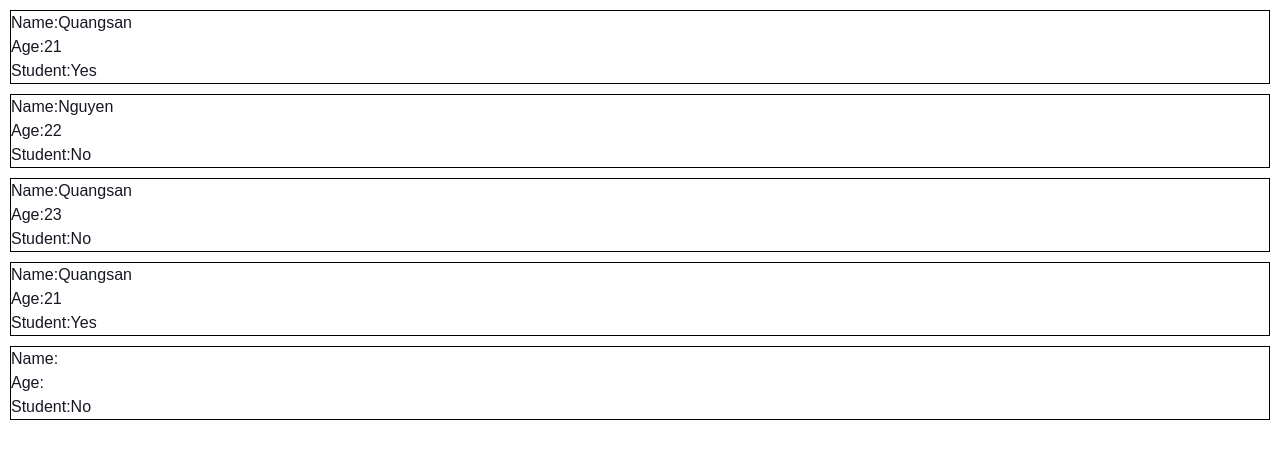
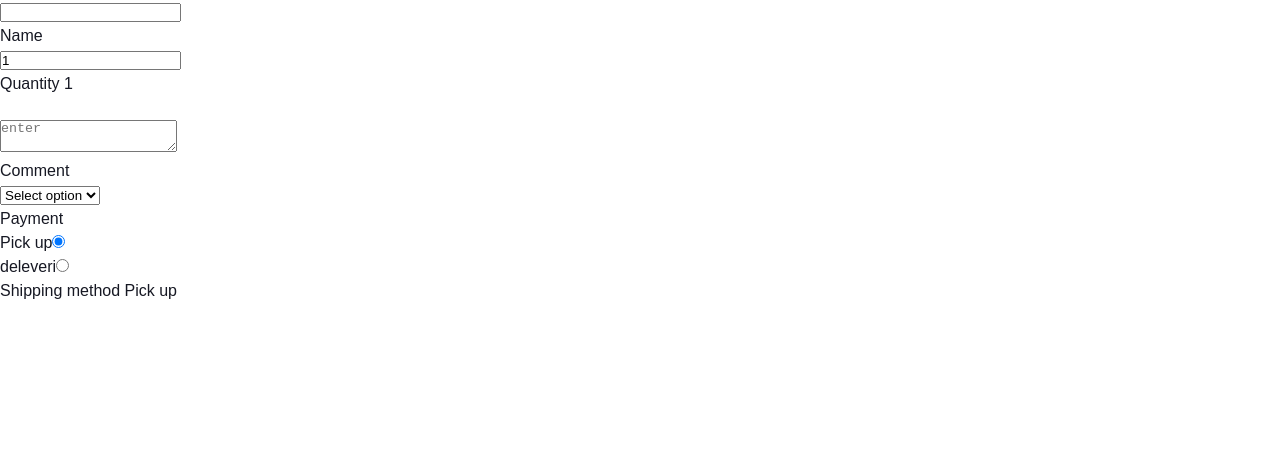
Before and after one commit to Quangsan888/Create-React-App-With-Vite, a React (Vite) app: page / in a window 1280 px wide. Shown: the top 458 px of the page. Built offline with nearby package versions, Linux system fonts and the light colour scheme.

Commit message:
học useSte update ,hc tạo list , render ,counter,display img

```diff
--- a/src/App.jsx
+++ b/src/App.jsx
@@ -1,14 +1,33 @@
-import Student from "./Student.jsx";
+// import List from "./List.jsx";
+// import ProfilePicture from "./ProfilePicture.jsx";
+// import MyComponent1 from "./MyComponent1.jsx";
+// import Counter from "./Counter.jsx";
+ import MyComponent from "./MyComponent.jsx";
 import "./index.css";
 function App() {
+
+  const fruits = [
+    { id:1, name: "Banana", calories: 85 },
+    { id:2,name: "Apple", calories: 85 },
+    { id:3,name: "Mango", calories: 85 },
+  ];
+
+  const vegatable = [
+    { id:4, name: "carrot", calories: 85 },
+    { id:5,name: "yasai", calories: 85 },
+    { id:6,name: "bean", calories: 85 },
+  ];
+
   return (
-    <div>
-      <Student name="Quangsan" age={21} isStudent={true} />
-      <Student name="Nguyen" age={22} isStudent={false} />
-      <Student name="Quangsan" age={23} isStudent={false} />
-      <Student name="Quangsan" age={21} isStudent={true} />
-      <Student />
-    </div>
+    // <div>
+    //    {fruits.length > 0 && <List items={fruits}  category="fruits"/>}
+    //    {vegatable.length > 0 && <List items={vegatable}  category="vegatable"/>}
+    // </div>
+    // <Button/>
+    // <ProfilePicture/>
+    // <MyComponent1 />
+    // <Counter/>
+       <MyComponent />
   );
 }
 
--- /dev/null
+++ b/src/Counter.jsx
@@ -0,0 +1,21 @@
+import React,{useState} from "react"
+
+function Counter(){
+
+    const [count,setCount]=useState(0);
+
+
+    const handlingCount = ()=>{
+        setCount(count+1);
+    }
+
+    return(
+
+        <div>
+            <p>{count}</p>
+            <button onClick={handlingCount}>Increase</button>
+        </div>
+    )
+}
+
+export default Counter
--- /dev/null
+++ b/src/List.jsx
@@ -0,0 +1,39 @@
+import PropTypes from "prop-types";
+
+function List(props) {
+  const category = props.category;
+  const itemList = props.items;
+
+  const listItem = itemList.map((item) => (
+    <li key={item.id}>
+      {item.name} <br />
+      <b>{item.calories}</b>
+    </li>
+  ));
+
+  return (
+    <div>
+      <h3>{category}</h3>
+      <ol>{listItem}</ol>
+    </div>
+  );
+}
+
+List.propTypes = {
+  category: PropTypes.string,
+  items: PropTypes.arrayOf(
+    PropTypes.shape({
+      id: PropTypes.number,
+      name: PropTypes.string,
+      calories: PropTypes.number,
+    })
+  ),
+};
+
+
+List.defaultProps = {
+  category: "Category",
+  items: [],
+};
+
+export default List;
--- /dev/null
+++ b/src/MyComponent.jsx
@@ -0,0 +1,66 @@
+import React, { use, useState } from "react";
+
+function MyComponent() {
+  const [name, setName] = useState("");
+  const [quantity, setQuantity] = useState(1);
+  const [commmnet, setCommnet] = useState("");
+  const [payment, setPayment] = useState("");
+  const [shipping, setShipping] = useState("Pick up","deleveri");
+  function handleNameChange(event) {
+    setName(event.target.value);
+  }
+
+  function handleQuantityChange(event) {
+    setQuantity(event.target.value);
+  }
+  function handleCommentChange(event) {
+    setCommnet(event.target.value);
+  }
+
+  function handlePaymentChange(event) {
+    setPayment(event.target.value);
+  }
+  function handleShippingChange(event){
+    setShipping(event.target.value);
+  }
+
+  return (
+    <div>
+      <input value={name} onChange={handleNameChange} />
+      <p>Name {name}</p>
+      <input type="number" value={quantity} onChange={handleQuantityChange} />
+      <p>Quantity {quantity}</p>
+      <br />
+      <textarea
+        value={commmnet}
+        onChange={handleCommentChange}
+        placeholder="enter"
+      />
+
+      <p>Comment {commmnet}</p>
+
+
+      <select value={payment} onChange={handlePaymentChange}>
+           <option value="">Select option</option>
+           <option value="Visa">Visa</option>
+           <option value="MasterCard">MasterCard</option>
+      </select>
+      <p>Payment {payment}</p>
+
+
+      <label >
+        Pick up
+        <input type="radio"  name="shipping" value="Pick up"  checked={shipping === "Pick up"} onChange={handleShippingChange} />
+      </label><br />
+
+      <label>
+        deleveri
+        <input type="radio" name="shipping"  value="deleveri"  checked={shipping === "deleveri"}onChange={handleShippingChange}/>
+      </label>
+
+      <p> Shipping method {shipping}</p>
+    </div>
+  );
+}
+
+export default MyComponent;
--- /dev/null
+++ b/src/MyComponent1.jsx
@@ -0,0 +1,34 @@
+
+import React,{useState} from "react"
+function MyComponent1(){
+    const [name,setName]=  useState("Guest");
+    const [age,setAge]=  useState(0);
+    const [isEmployed,setisEmployed]=  useState(false);
+
+    const updateName = ()=>{
+        setName("ads")
+        console.log(name);
+    }
+
+    const updateAge = ()=>{
+        setAge(18)
+        console.log(age);
+    }
+
+    const updateEmploy = ()=>{
+        setisEmployed(true)
+        console.log(isEmployed);
+    }
+    return(
+        <div>
+            <p>Name:{name}</p>
+            <button onClick={updateName}>Update name</button>
+            <p>Age:{age}</p>
+            <button onClick={updateAge}>Update age</button>
+            <p>Is emplpyee :{isEmployed ? "Yes" : "No"}</p>
+            <button onClick={updateEmploy}>Update isemploy</button>
+        </div>
+    )
+}
+
+export default MyComponent1
--- /dev/null
+++ b/src/ProfilePicture.jsx
@@ -0,0 +1,15 @@
+
+function ProfilePicture(){
+  const imgUrl = './src/assets/react.svg'
+
+  const handlingImg=(e)=>{
+        e.target.style.display="none"
+  }
+  return (
+    <div>
+        <img src={imgUrl}  onClick={(e)=>handlingImg(e)} alt="" />
+    </div>
+  )
+}
+
+export default ProfilePicture
--- a/src/index.css
+++ b/src/index.css
@@ -21,6 +21,11 @@ body {
   overscroll-behavior: contain;
 }
 
+ol {
+  list-style-type: decimal;
+  margin-left: 2rem; /* để số không bị sát mép trái */
+}
+
 .card {
   border: 5px solid black;
   margin: 10px;
@@ -32,3 +37,15 @@ body {
   border: 1px solid black;
   margin: 10px;
 }
+
+.welcome {
+  background-color: greenyellow;
+  color: white;
+  padding: 10px;
+}
+
+.loginWarning {
+  background-color: red;
+  color: white;
+  padding: 10px;
+}
```
Also changed, not shown: src/Button.jsx (+12 -12 lines), src/UserGreeting.jsx (added, +21 -0 lines).
